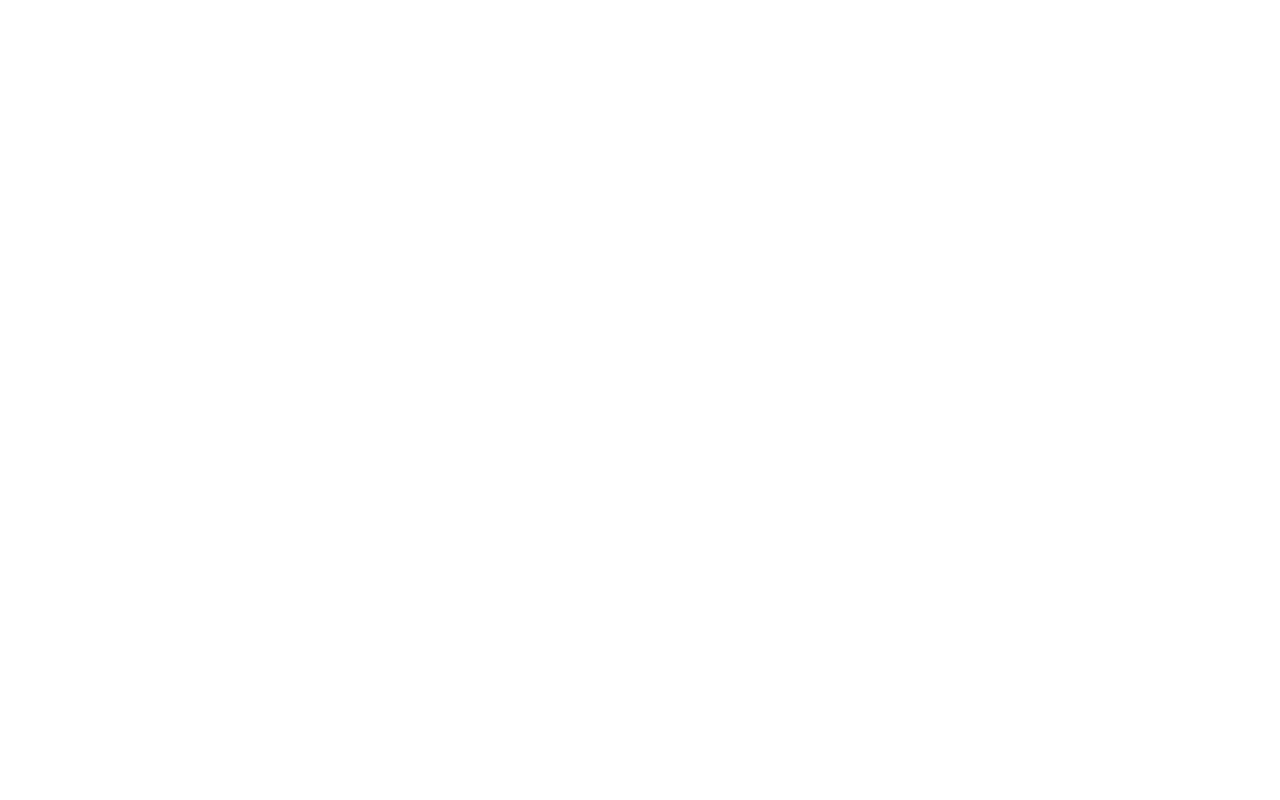
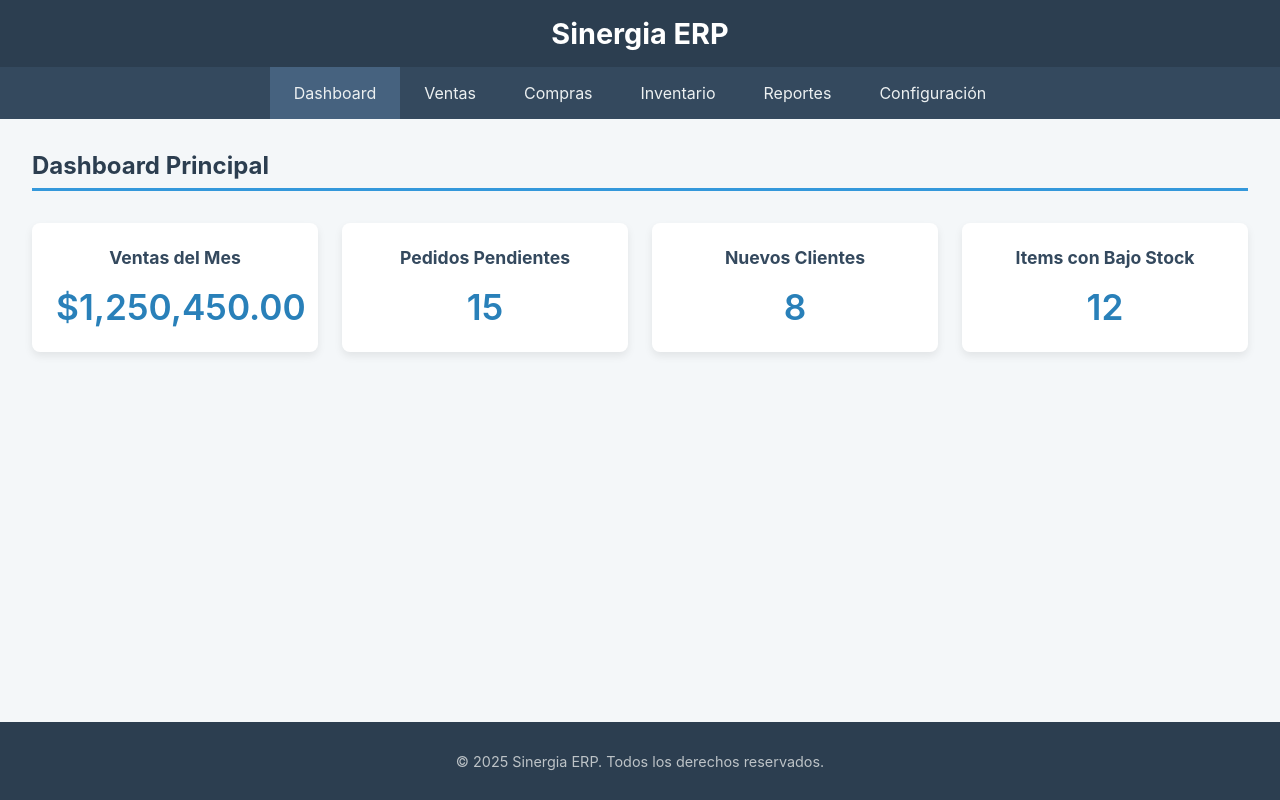
Before and after one commit to adpenia/Sinergia, a plain HTML site: page index.html in a window 1280 px wide. Drawn offline with Linux system fonts and the light colour scheme.

Commit message:
Update2 index.html

```diff
--- a/index.html
+++ b/index.html
@@ -1,3 +1,102 @@
+<!DOCTYPE html>
+
+<html lang="es">
+
+<head>
+
+    <meta charset="UTF-8">
+
+    <meta name="viewport" content="width=device-width, initial-scale=1.0">
+
+    <title>Sinergia ERP</title>
+
+    <link rel="stylesheet" href="style.css">
+
+</head>
+
+<body>
+
+    <header>
+
+        <h1>Sinergia ERP</h1>
+
+    </header>
+
+
+
+    <nav>
+
+        <ul>
+
+            <li><a href="#dashboard" class="active">Dashboard</a></li>
+
+            <li><a href="#ventas">Ventas</a></li>
+
+            <li><a href="#compras">Compras</a></li>
+
+            <li><a href="#inventario">Inventario</a></li>
+
+            <li><a href="#reportes">Reportes</a></li>
+
+            <li><a href="#configuracion">Configuración</a></li>
+
+        </ul>
+
+    </nav>
+
+
+
+    <main id="dashboard">
+
+        <h2>Dashboard Principal</h2>
+
+        <div class="widget-container">
+
+            <div class="widget">
+
+                <h3>Ventas del Mes</h3>
+
+                <p>$1,250,450.00</p>
+
+            </div>
+
+            <div class="widget">
+
+                <h3>Pedidos Pendientes</h3>
+
+                <p>15</p>
+
+            </div>
+
+            <div class="widget">
+
+                <h3>Nuevos Clientes</h3>
+
+                <p>8</p>
+
+            </div>
+
+            <div class="widget">
+
+                <h3>Items con Bajo Stock</h3>
+
+                <p>12</p>
+
+            </div>
+
+        </div>
+
+    </main>
+
+
+
+    <footer>
+
+        <p>&copy; 2025 Sinergia ERP. Todos los derechos reservados.</p>
+
+    </footer>
+
+
 <script src="https://www.gstatic.com/firebasejs/9.15.0/firebase-app-compat.js"></script>
     <script src="https://www.gstatic.com/firebasejs/9.15.0/firebase-auth-compat.js"></script>
     <script src="https://www.gstatic.com/firebasejs/9.15.0/firebase-firestore-compat.js"></script>
@@ -28,3 +127,8 @@
     <script src="script.js"></script>
 </body>
 </html>
+    <script src="script.js"></script>
+
+</body>
+
+</html>
```
